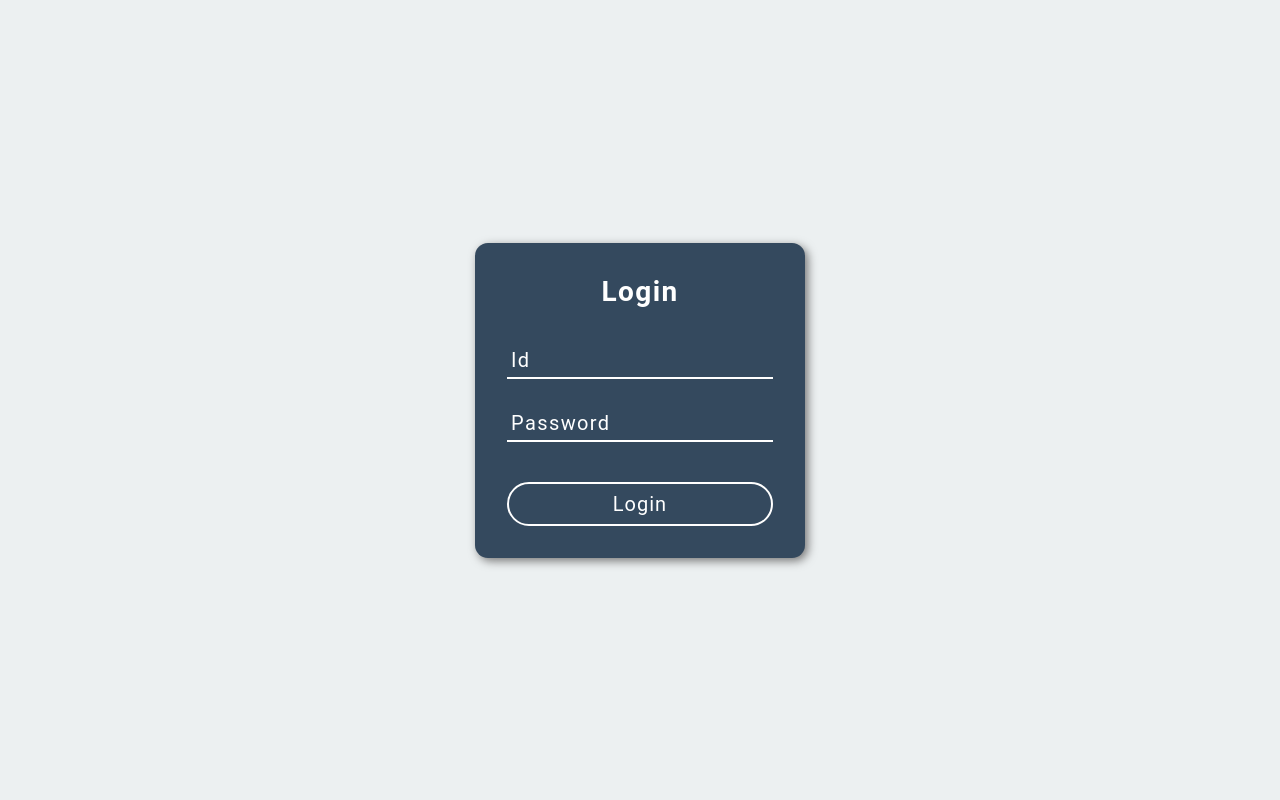
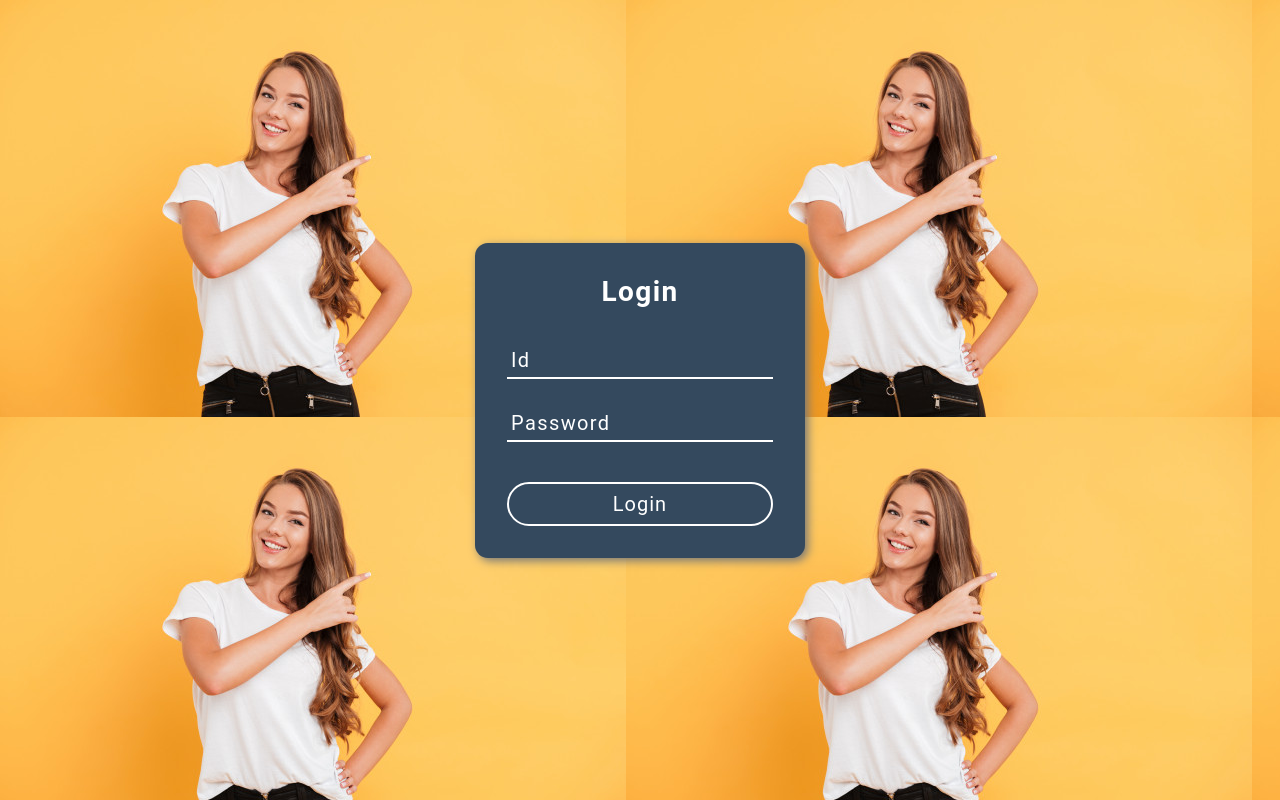
Before and after one commit to phubao1999/Intern-Vnext-2020, a plain HTML site: page fe-basic/index.html in a window 1280 px wide. Drawn offline with Linux system fonts and the light colour scheme.

Commit message:
Add Backgroud Image

```diff
--- a/fe-basic/index.scss
+++ b/fe-basic/index.scss
@@ -10,7 +10,8 @@ body {
     display: flex;
     justify-content: center;
     align-items: center;
-    background-color: #ecf0f1;
+    background-image: url(./asset/image/smiling-beautiful-young-woman-pointing-copyspace_171337-11420.jpg);
+    background-size: auto;
 }
 
 .login-form {
```
Also changed, not shown: fe-basic/asset/image/smiling-beautiful-young-woman-pointing-copyspace_171337-11420.jpg (added), fe-basic/index.css, 1 other file.
